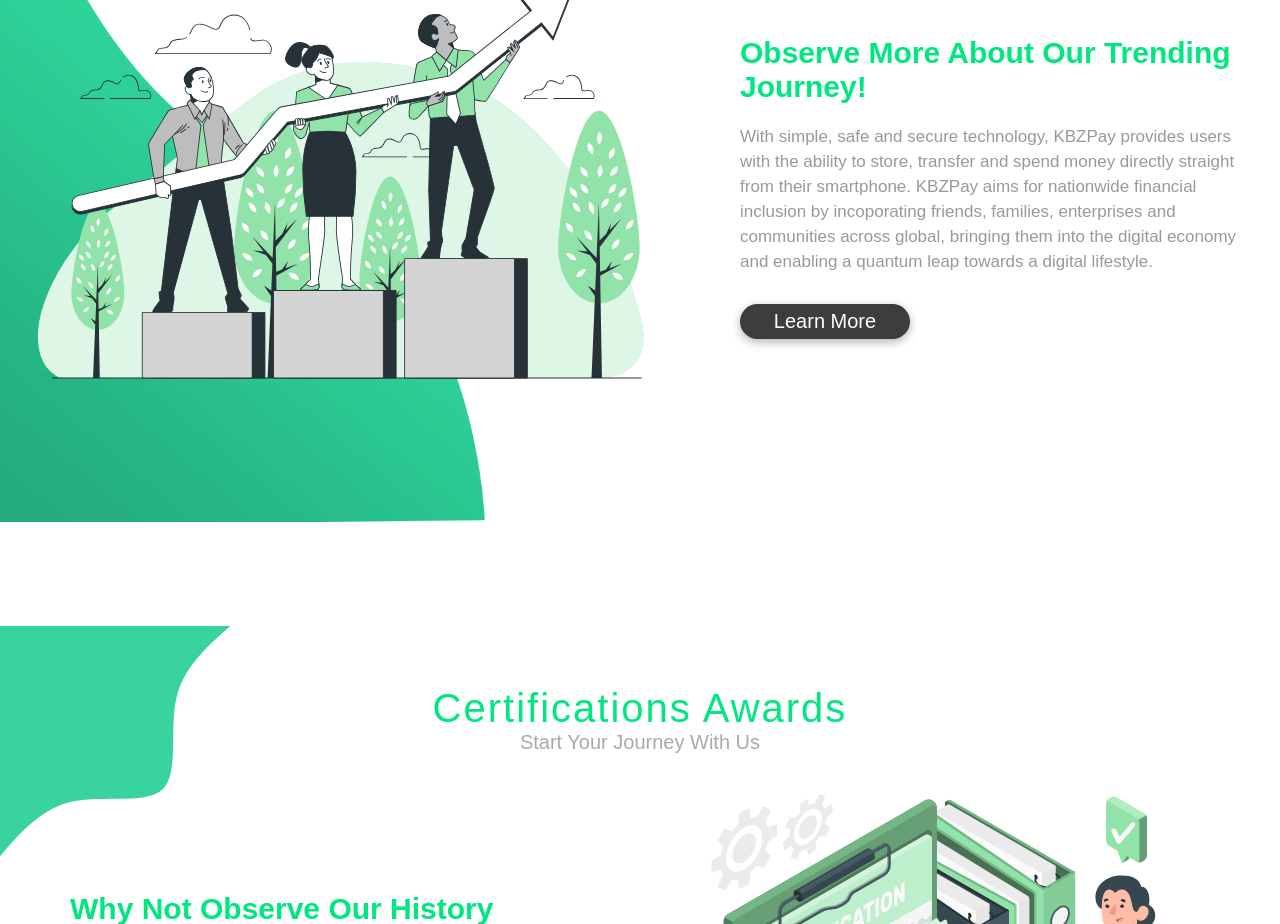
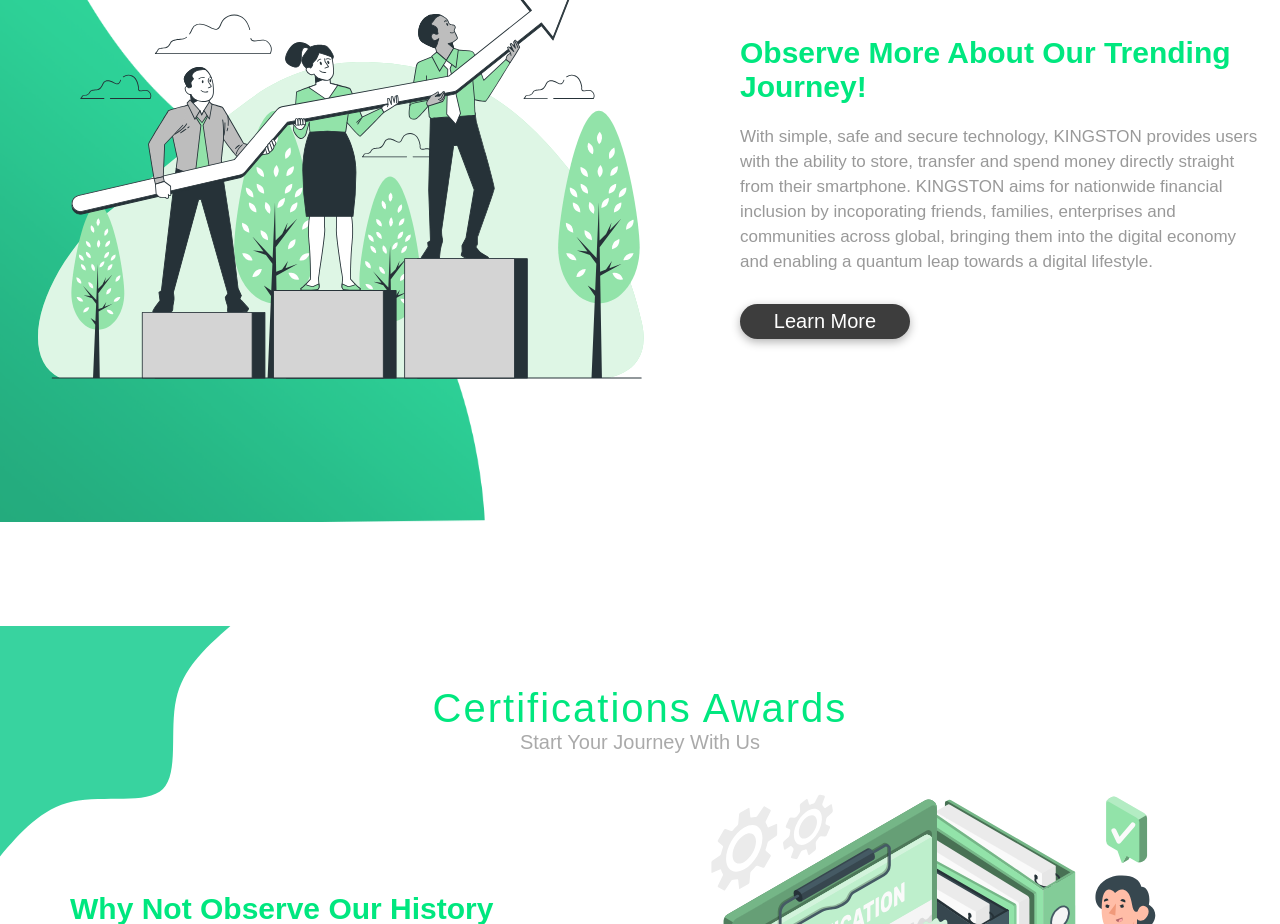
Before and after one commit to Jubileeva/Online-banking-Year-8-, a plain HTML site: page about.html in a window 1280 px wide. Shown: the part 1880-2804 px from the top of the page. Drawn offline with Linux system fonts and the light colour scheme.

Commit message:
Update about.html

```diff
--- a/about.html
+++ b/about.html
@@ -108,7 +108,7 @@
 
             <div class="content">
                 <h3>Observe more about our trending journey!</h3>
-                <p>With simple, safe and secure technology, KBZPay provides users with the ability to store, transfer and spend money directly straight from their smartphone. KBZPay aims for nationwide financial inclusion by incoporating friends, families, enterprises and communities across global, bringing them into the digital economy and enabling a quantum leap towards a digital lifestyle.</p>
+                <p>With simple, safe and secure technology, KINGSTON provides users with the ability to store, transfer and spend money directly straight from their smartphone. KINGSTON aims for nationwide financial inclusion by incoporating friends, families, enterprises and communities across global, bringing them into the digital economy and enabling a quantum leap towards a digital lifestyle.</p>
                 <a href="ourteam.html"><button> learn more</button></a>
             </div>
 
```
